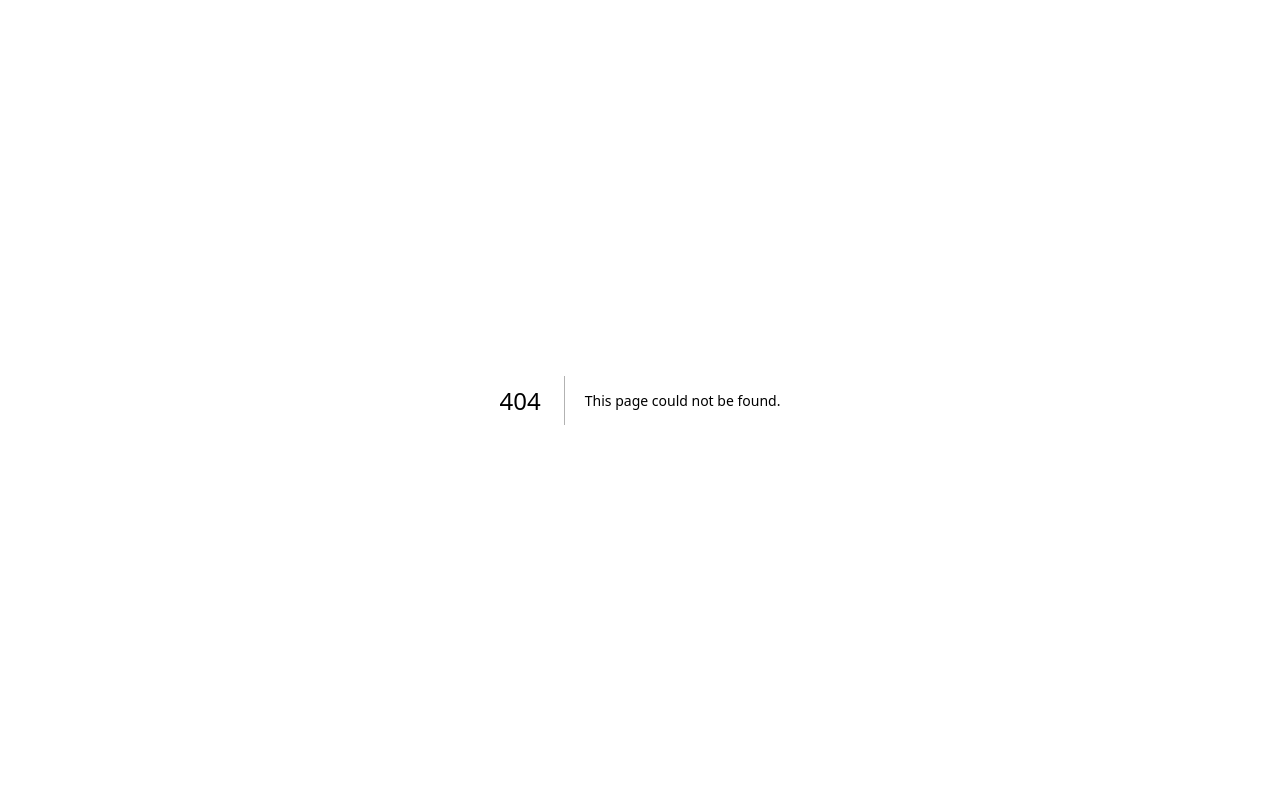
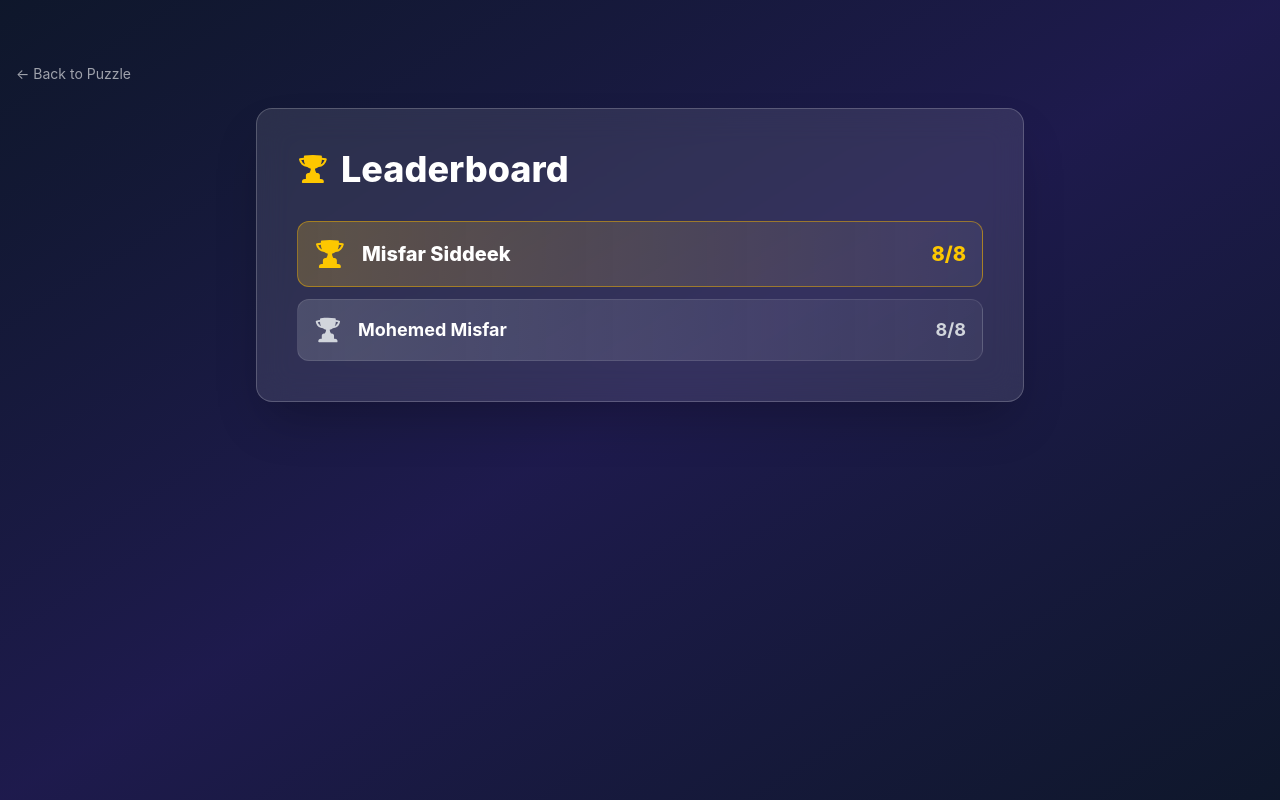
Before and after one commit to misfarsiddeek95/horizon, a Next.js app: page /leaderboard in a window 1280 px wide. Before the commit this address had no page. Built offline with nearby package versions, Linux system fonts and the light colour scheme.

Commit message:
Leader board implementation

```diff
--- /dev/null
+++ b/src/app/(ui)/leaderboard/page.tsx
@@ -0,0 +1,109 @@
+import Link from 'next/link';
+import { TrophyIcon } from '@heroicons/react/24/solid';
+import { promises as fs } from 'fs';
+import path from 'path';
+
+export const dynamic = 'force-dynamic';
+
+interface PlayerEntry {
+  name: string;
+  score: number;
+}
+
+export default async function LeaderboardPage() {
+  let players: PlayerEntry[] = [];
+
+  try {
+    const filePath = path.join(process.cwd(), 'src', 'data', 'results.json');
+    const fileContents = await fs.readFile(filePath, 'utf8');
+    const allResults = JSON.parse(fileContents) as PlayerEntry[];
+    players = allResults.sort((a, b) => b.score - a.score).slice(0, 10);
+  } catch (error) {
+    console.error('Error reading result.json:', error);
+  }
+
+  return (
+    <div className="min-h-screen bg-gradient-to-br from-slate-900 via-indigo-950 to-slate-900 flex flex-col items-center px-4 py-10 sm:py-16">
+      <Link
+        href="/puzzle"
+        className="self-start mb-6 text-sm text-white/60 hover:text-white transition-colors"
+      >
+        &larr; Back to Puzzle
+      </Link>
+
+      <div className="bg-white/10 backdrop-blur-lg border border-white/20 shadow-2xl rounded-2xl p-6 sm:p-10 w-full max-w-3xl mx-auto">
+        <div className="flex items-center gap-3 mb-8">
+          <TrophyIcon className="w-8 h-8 text-yellow-400" />
+          <h1 className="text-3xl sm:text-4xl font-extrabold text-white">
+            Leaderboard
+          </h1>
+        </div>
+
+        <div className="flex flex-col gap-3">
+          {players.length === 0 && (
+            <p className="text-center text-white/40 py-8">
+              No scores yet. Play a game to appear here!
+            </p>
+          )}
+
+          {players.map((player, i) => {
+            const rank = i + 1;
+
+            let rowClasses =
+              'flex items-center justify-between p-4 rounded-xl bg-white/5 border border-white/10 hover:bg-white/10 transition-colors';
+
+            let rankIcon: React.ReactNode;
+            let nameClasses = 'text-gray-200';
+            let scoreClasses = 'text-white';
+
+            if (rank === 1) {
+              rowClasses +=
+                ' bg-gradient-to-r from-yellow-500/20 to-transparent border-yellow-500/50';
+              nameClasses = 'text-xl font-extrabold text-white';
+              scoreClasses = 'text-xl font-extrabold text-yellow-400';
+              rankIcon = (
+                <TrophyIcon className="w-8 h-8 text-yellow-400 flex-shrink-0" />
+              );
+            } else if (rank === 2) {
+              rowClasses +=
+                ' bg-gradient-to-r from-gray-400/20 to-transparent border-gray-400/50';
+              nameClasses = 'text-lg font-bold text-white';
+              scoreClasses = 'text-lg font-bold text-gray-300';
+              rankIcon = (
+                <TrophyIcon className="w-7 h-7 text-gray-300 flex-shrink-0" />
+              );
+            } else if (rank === 3) {
+              rowClasses +=
+                ' bg-gradient-to-r from-amber-700/20 to-transparent border-amber-700/50';
+              nameClasses = 'text-lg font-bold text-white';
+              scoreClasses = 'text-lg font-bold text-amber-600';
+              rankIcon = (
+                <TrophyIcon className="w-6 h-6 text-amber-600 flex-shrink-0" />
+              );
+            } else {
+              rankIcon = (
+                <span className="w-8 text-center text-gray-400 font-mono text-sm">
+                  {rank}
+                </span>
+              );
+            }
+
+            return (
+              <div key={`${player.name}-${i}`} className={rowClasses}>
+                <div className="flex items-center gap-4 min-w-0">
+                  {rankIcon}
+                  <span className={`truncate ${nameClasses}`}>
+                    {player.name}
+                  </span>
+                </div>
+                <div className="flex items-center gap-3 flex-shrink-0">
+                  <span className={scoreClasses}>{player.score}/8</span>
+                </div>
+              </div>
+            );
+          })}
+        </div>
+      </div>
+    </div>
+  );
+}
--- a/src/app/(ui)/puzzle/page.tsx
+++ b/src/app/(ui)/puzzle/page.tsx
@@ -1,5 +1,6 @@
 'use client';
 
+import Link from 'next/link';
 import { PuzzleProvider, usePuzzle } from '@/context/PuzzleContext';
 import Onboarding from '@/components/Onboarding';
 import CategoryBadges from '@/components/CategoryBadges';
@@ -17,6 +18,21 @@ function PuzzleGame() {
 
   return (
     <div className="flex flex-col">
+      <div className="flex items-center justify-between px-4 py-3 sm:px-6">
+        <div className="flex items-center gap-2">
+          <span className="text-sm font-semibold text-gray-700">
+            {state.session?.name ?? 'Player'}
+          </span>
+          <span className="text-sm text-gray-400">Score: {state.score}/8</span>
+        </div>
+        <Link
+          href="/leaderboard"
+          className="px-4 py-2 bg-indigo-600 hover:bg-indigo-700 text-white rounded-lg font-semibold shadow-md transition-all text-sm"
+        >
+          View Leaderboard
+        </Link>
+      </div>
+
       <CategoryBadges />
 
       <div className="flex flex-1 flex-col gap-4 px-4 pb-6 lg:flex-row lg:gap-6 lg:px-6">
--- a/src/app/api/result/route.ts
+++ b/src/app/api/result/route.ts
@@ -63,12 +63,21 @@ export async function POST(request: NextRequest) {
     }
 
     const results = await readResults();
-    results.push({
+    const newEntry = {
       name: name.trim(),
       email,
       score,
       date: typeof date === 'string' ? date : new Date().toISOString(),
-    });
+    };
+
+    const existingIndex = results.findIndex((r) => r.email === newEntry.email);
+    if (existingIndex !== -1) {
+      results[existingIndex].score = Math.max(results[existingIndex].score, newEntry.score);
+      results[existingIndex].date = newEntry.date;
+      results[existingIndex].name = newEntry.name;
+    } else {
+      results.push(newEntry);
+    }
     await writeResults(results);
 
     return NextResponse.json({ success: true });
--- a/src/context/PuzzleContext.tsx
+++ b/src/context/PuzzleContext.tsx
@@ -273,12 +273,14 @@ export function PuzzleProvider({ children }: { children: React.ReactNode }) {
 
   useEffect(() => {
     if (state.phase === 'finished' && state.session) {
-      saveResult({
+      const result = {
         name: state.session.name,
         email: state.session.email,
         score: state.score,
         date: new Date().toISOString(),
-      });
+      };
+      saveResult(result);
+      localStorage.setItem('horizon-puzzle-score', JSON.stringify(result));
     }
   }, [state.phase, state.session, state.score]);
 
--- a/src/data/results.json
+++ b/src/data/results.json
@@ -2,14 +2,8 @@
   {
     "name": "Misfar Siddeek",
     "email": "asmmisfar@gmail.com",
-    "score": 7,
-    "date": "2026-07-08T16:14:30.967Z"
-  },
-  {
-    "name": "Misfar Siddeek",
-    "email": "asmmisfar@gmail.com",
     "score": 8,
-    "date": "2026-07-08T18:16:31.025Z"
+    "date": "2026-07-08T19:10:02.870Z"
   },
   {
     "name": "Mohemed Misfar",
```
